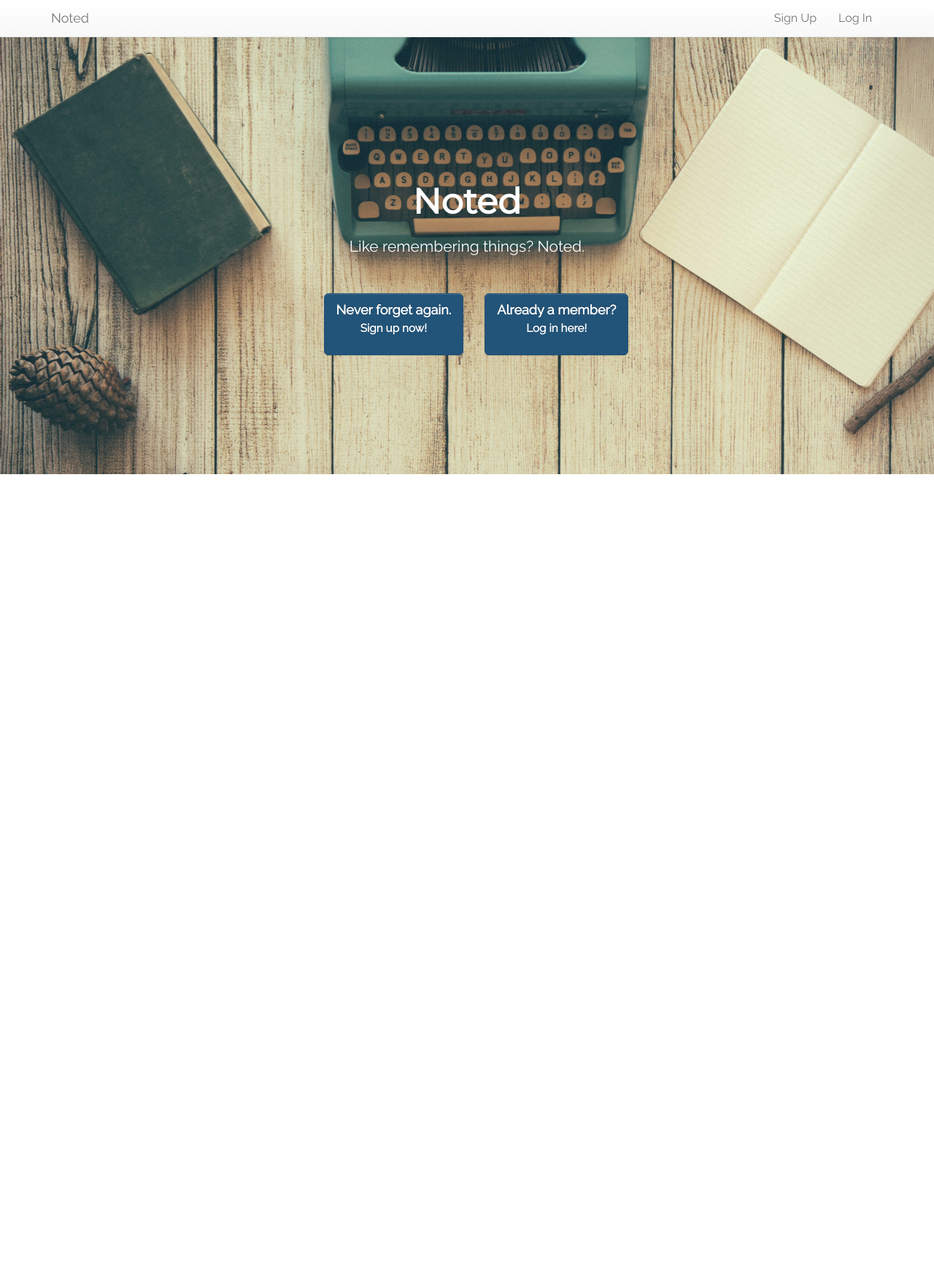
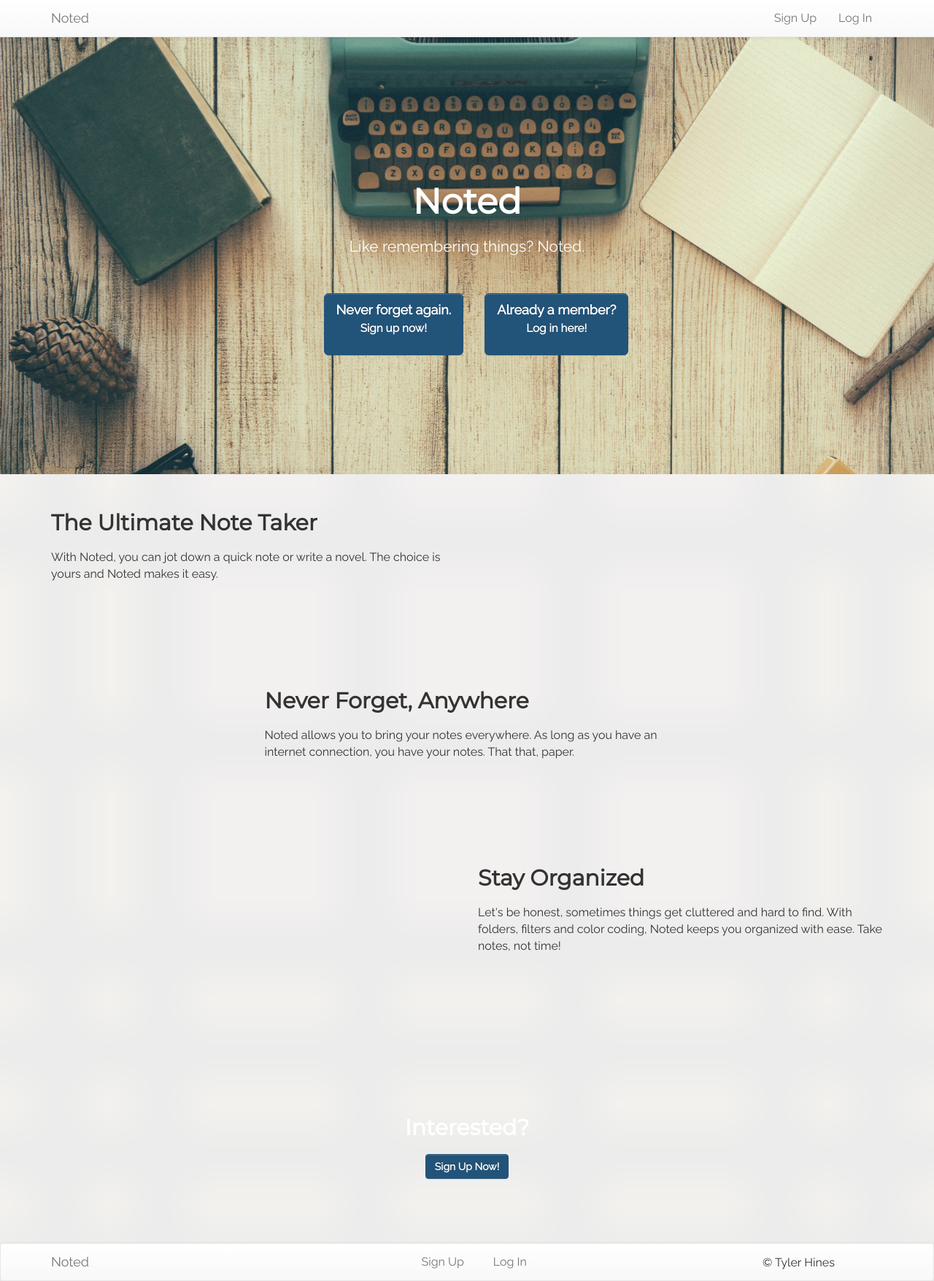
Before and after one commit to thines92/note_app, a PHP site: page / in a window 1280 px wide. Shown: the whole page at 73% size. Before the commit the page ends 650 px from the top, so only its background shows below. Run offline with PHP 8.4, Linux system fonts and the light colour scheme.

Commit message:
Finish landing page

```diff
--- a/assets/css/main.css
+++ b/assets/css/main.css
@@ -3,7 +3,9 @@ body {
   font-family: "Raleway", sans-serif;
   font-size: 16px;
   margin-top: 50px;
-  box-sizing: border-box; }
+  box-sizing: border-box;
+  background: url("../images/sos.png") no-repeat center;
+  background-size: cover; }
 
 /* ===== GLOBAL ===== */
 h1, h2, h3, h4, h5, h6 {
@@ -57,12 +59,15 @@ section {
   padding-top: 50px;
   padding-bottom: 80px; }
 
+.parallax-window {
+  background: transparent; }
+
 /* ===== HERO ===== */
 #hero {
   text-align: center;
   min-height: 600px;
-  background: url("../images/desk-background.jpg") no-repeat top;
   background-size: cover;
+  background-position: top;
   color: white; }
 
 #hero h1 {
@@ -72,4 +77,25 @@ section {
   margin-top: 30px;
   margin-left: 25px; }
 
+/* ===== OPTIN ===== */
+#optin {
+  text-align: center;
+  min-height: 300px;
+  background-size: cover;
+  background-position: bottom;
+  color: white; }
+
+#optin h2 {
+  margin-top: 75px; }
+
+/* ===== FOOTER ===== */
+footer .copyright {
+  margin-top: 15px; }
+
+footer .navbar {
+  margin-bottom: 0; }
+
+.footer-nav li {
+  text-align: center; }
+
 /*# sourceMappingURL=main.css.map */
--- a/assets/css/main.sass
+++ b/assets/css/main.sass
@@ -13,6 +13,8 @@ body
 	font-size: 16px
 	margin-top: 50px
 	box-sizing: border-box
+	background: url('../images/sos.png') no-repeat center
+	background-size: cover
 
 /* ===== GLOBAL ===== */
 
@@ -56,17 +58,39 @@ img
 section
 	padding-top: 50px
 	padding-bottom: 80px
+.parallax-window
+	background: transparent
 
 /* ===== HERO ===== */
 
 #hero
 	text-align: center
 	min-height: 600px
-	background: url('../images/desk-background.jpg') no-repeat top
 	background-size: cover
+	background-position: top
 	color: white
 #hero h1
 	margin-top: 150px
 #hero button
 	margin-top: 30px
 	margin-left: 25px
+
+/* ===== OPTIN ===== */
+
+#optin
+	text-align: center
+	min-height: 300px
+	background-size: cover
+	background-position: bottom
+	color: white
+#optin h2
+	margin-top: 75px
+
+/* ===== FOOTER ===== */
+
+footer .copyright
+	margin-top: 15px
+footer .navbar
+	margin-bottom: 0
+.footer-nav li
+	text-align: center
--- a/index.html
+++ b/index.html
@@ -49,7 +49,7 @@
             </div><!-- container -->
         </nav><!-- navbar -->
 
-        <section id="hero">
+        <section id="hero" class="parallax-window" data-position="top" data-parallax="scroll" data-image-src="assets/images/desk-background.jpg">
             <div class="container">
                 <div class="row">
 
@@ -71,6 +71,74 @@
             </div><!-- container -->
         </section><!-- hero -->
 
+        <section id="ultimate-note">
+            <div class="container">
+                <div class="row">
+                    <div class="col-sm-6">
+                        <h2>The Ultimate Note Taker</h2>
+                        <p>With Noted, you can jot down a quick note or write a novel. The choice is yours and Noted makes it easy.</p>
+                    </div><!-- end col -->
+                </div><!-- row -->
+            </div><!-- container -->
+        </section><!-- ultimate-note -->
+
+        <section id="never-forget">
+            <div class="container">
+                <div class="row">
+                    <div class="col-sm-6 col-sm-offset-3">
+                        <h2>Never Forget, Anywhere</h2>
+                        <p>Noted allows you to bring your notes everywhere. As long as you have an internet connection, you have your notes. That that, paper.</p>
+                    </div><!-- end col -->
+                </div><!-- row -->
+            </div><!-- container -->
+        </section><!-- never-forgot -->
+
+        <section id="organized">
+            <div class="container">
+                <div class="row">
+                    <div class="col-sm-6 col-sm-offset-6">
+                        <h2>Stay Organized</h2>
+                        <p>Let's be honest, sometimes things get cluttered and hard to find. With folders, filters and color coding, Noted keeps you organized with ease. Take notes, not time!</p>
+                    </div><!-- end col -->
+                </div><!-- row -->
+            </div><!-- container -->
+        </section><!-- organized -->
+
+        <section id="optin" class="parallax-window" data-position="bottom" data-parallax="scroll" data-image-src="assets/images/desk-background.jpg">
+            <div class="container">
+                <div class="row">
+                    <div class="col-sm-8 col-sm-offset-2">
+                        <h2>Interested?</h2>
+                        <p class="btn btn-large btn-success">Sign Up Now!</p>
+                    </div><!-- end col -->
+                </div><!-- row -->
+            </div><!-- container -->
+        </section><!-- optin -->
+
+        <footer>
+            <div class="navbar navbar-default">
+                <div class="container">
+                    <div class="row">
+
+                        <div class="col-xs-4 col-xs-offset-4 col-sm-offset-0">
+                            <a href="#" class="navbar-brand">Noted</a>
+                        </div><!-- end col -->
+
+                        <div class="col-xs-4 col-xs-offset-1">
+                            <ul class="footer-nav navbar-nav nav list-inline">
+                                <li><a href="#">Sign Up</a></li>
+                                <li><a href="#">Log In</a></li>
+                            </ul>
+                        </div><!-- end col -->
+
+                        <div class="col-xs-2 col-xs-offset-1">
+                            <p class="nav navbar-nav copyright">&copy; Tyler Hines</p>
+                        </div>
+                    </div><!-- row -->
+                </div><!-- container -->
+            </div><!-- navbar -->
+        </footer><!-- footer -->
+
 
 
 		<!-- jQuery Latest Build File -->
@@ -78,6 +146,9 @@
 
         <!-- Bootstrap JavaScript File -->
         <script src="assets/js/bootstrap.min.js"></script>
+
+        <!-- Various Plugins -->
+        <script src="assets/js/parallax.min.js"></script>
 
         <!-- Custom JavaScript File -->
         <script src="assets/js/global.js"></script>
```
Also changed, not shown: assets/images/sos.png (added), assets/js/parallax.min.js (added), 1 other file.
